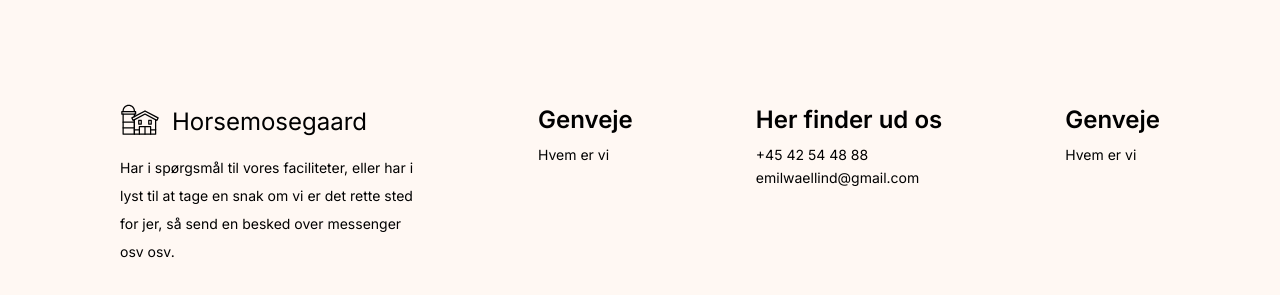
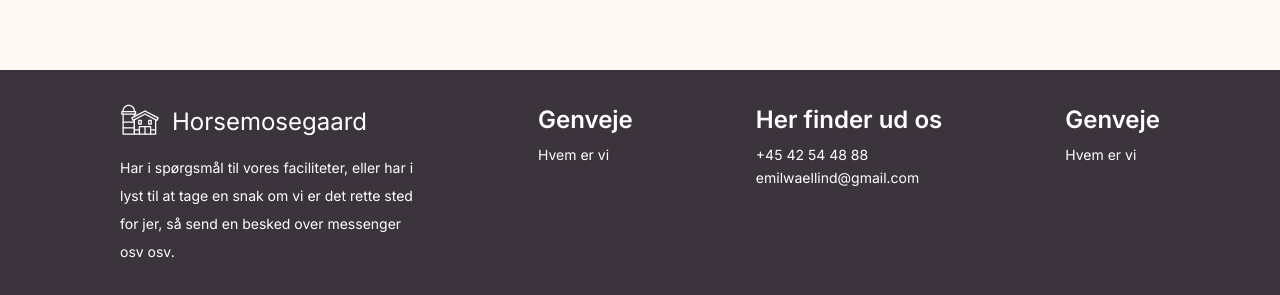
Before and after one commit to emil584c/horsemosegaard, a React (Vite) app: page / in a window 1280 px wide. Shown: the part 2384-2679 px from the top of the page. Built offline with nearby package versions, Linux system fonts and the light colour scheme.

Commit message:
footer styling

```diff
--- a/src/components/FooterSection.jsx
+++ b/src/components/FooterSection.jsx
@@ -8,7 +8,7 @@ function FooterSection() {
           <div className="footer-section__row">
             <Link className="footer-section__logo">
               <img
-                src="./img/icons/farm.svg"
+                src="./img/icons/farm-white.svg"
                 alt="farm icon"
               />
               <p className="header-section__logo-text">Horsemosegaard</p>
--- a/src/styles/components/FooterSection.scss
+++ b/src/styles/components/FooterSection.scss
@@ -1,5 +1,6 @@
 .footer-section {
   padding: 32px;
+  background-color: #3c343c;
 
   &__inner {
     display: flex;
@@ -20,6 +21,7 @@
   &__text {
     max-width: 295px;
     font-size: 14px;
+    color: #fff;
   }
 
   &__logo {
@@ -35,12 +37,18 @@
     img {
       position: relative;
       bottom: 6px;
+      color: #fff;
+    }
+
+    p {
+      color: #fff;
     }
   }
   &__row-title {
     font-size: 24px;
     font-weight: 600;
     margin-bottom: 16px;
+    color: #fff;
   }
 
   &__row {
@@ -56,9 +64,11 @@
 
         a {
           font-size: 14px;
+          color: #fff;
         }
         p {
           font-size: 14px;
+          color: #fff;
         }
       }
     }
```
Also changed, not shown: public/img/icons/farm-white.svg (added), public/img/logos/github.svg (deleted).
